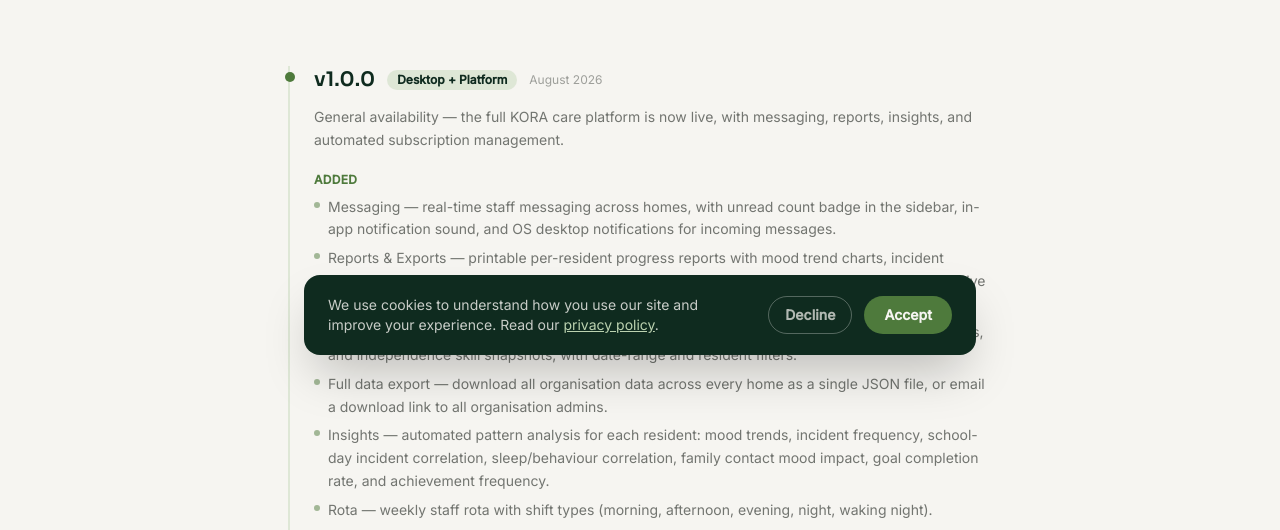
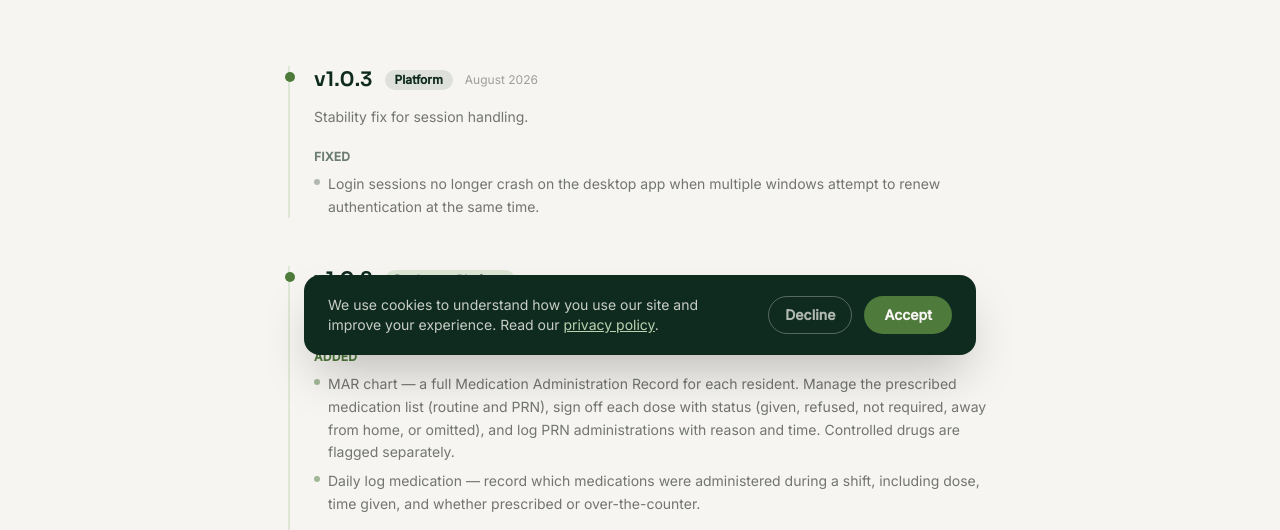
Before and after one commit to FalconChipp/kora-site, a Next.js app: page /updates in a window 1280 px wide. Shown: the part 421-951 px from the top of the page. Built offline with nearby package versions, Linux system fonts and the light colour scheme; no server answers.

Commit message:
Update page.tsx

```diff
--- a/src/app/updates/page.tsx
+++ b/src/app/updates/page.tsx
@@ -20,6 +20,28 @@
 };
 
 const RELEASES: Release[] = [
+  {
+    version: "1.0.3",
+    date: "August 2026",
+    tag: "platform",
+    summary: "Stability fix for session handling.",
+    fixed: [
+      "Login sessions no longer crash on the desktop app when multiple windows attempt to renew authentication at the same time.",
+    ],
+  },
+  {
+    version: "1.0.2",
+    date: "August 2026",
+    tag: "both",
+    summary: "Medication Administration Records, daily log medication tracking, and signed Windows installer.",
+    added: [
+      "MAR chart — a full Medication Administration Record for each resident. Manage the prescribed medication list (routine and PRN), sign off each dose with status (given, refused, not required, away from home, or omitted), and log PRN administrations with reason and time. Controlled drugs are flagged separately.",
+      "Daily log medication — record which medications were administered during a shift, including dose, time given, and whether prescribed or over-the-counter.",
+    ],
+    changed: [
+      "Windows installer is now code-signed via Azure Trusted Signing, reducing SmartScreen prompts on first install.",
+    ],
+  },
   {
     version: "1.0.0",
     date: "August 2026",
```
